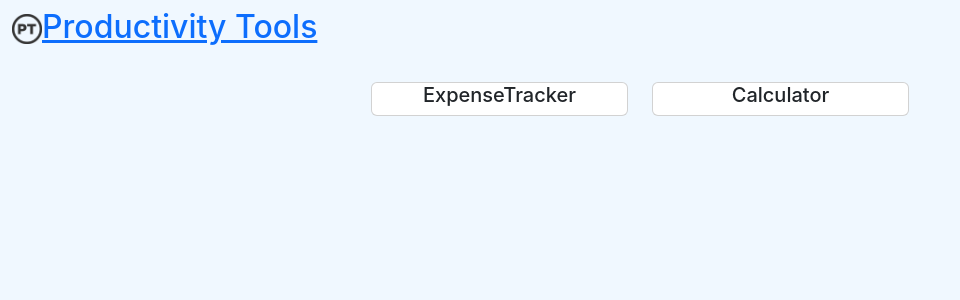
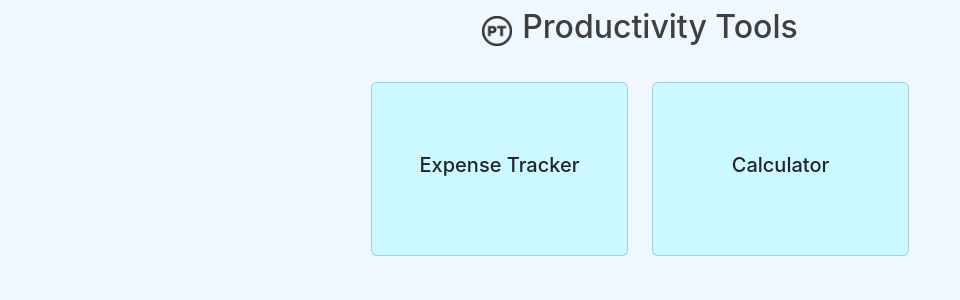
Before and after one commit to ninad365/ProductivityTools, a React (Create React App) app: page / in a window 1280 px wide. Shown: the top 300 px of the page, without its empty margins (0-960 px from the left). Built offline with nearby package versions, Linux system fonts and the light colour scheme.

Commit message:
Improve UI

```diff
--- a/public/index.html
+++ b/public/index.html
@@ -2,7 +2,7 @@
 <html lang="en">
   <head>
     <meta charset="utf-8" />
-    <link rel="icon" href="%PUBLIC_URL%/favicon.ico" />
+    <link rel="icon" href="%PUBLIC_URL%/PT.jpg" />
     <meta name="viewport" content="width=device-width, initial-scale=1" />
     <meta name="theme-color" content="#000000" />
     <meta
--- a/src/App.css
+++ b/src/App.css
@@ -26,3 +26,18 @@ body {
 .container {
   padding: 20px;
 }
+
+.custom-card {
+  min-height: 150px;
+  padding: 70px 0;
+  background-color: rgb(203, 249, 255);
+}
+
+h2 {
+  padding-left: 10px;
+}
+
+.app-name {
+  color: rgb(63, 63, 63);
+  font-size: xx-large;
+}
--- a/src/components/AppSelector.js
+++ b/src/components/AppSelector.js
@@ -10,14 +10,14 @@ export default function AppSelector() {
             <div className='col-3'></div>
                 <div className='col-3'>
                     <Link to="/ExpenseTracker" className="nav-link">
-                        <div className="card text-center">
-                            <h5 className="card-title">ExpenseTracker</h5>
+                        <div className="card text-center custom-card">
+                            <h5 className="card-title">Expense Tracker</h5>
                         </div>
                     </Link>
                 </div>
                 <div className='col-3'>
                     <Link to="/Calculator" className="nav-link">
-                        <div className="card text-center">
+                        <div className="card text-center custom-card">
                             <h5 className="card-title">Calculator</h5>
                         </div>
                     </Link>
--- a/src/components/ExpenseTracker/AddTransaction.js
+++ b/src/components/ExpenseTracker/AddTransaction.js
@@ -31,11 +31,13 @@ export const AddTransaction = (props) => {
         <div className='form'>
             <div className="container">
                 <div className="row">
-                    <div className="col-7">
+                    <div className="col-6">
                         <input value={entry} type="text" className="form-control" aria-label="Sizing example input" onChange={getEntryText} aria-describedby="inputGroup-sizing-sm" />
+                        <label>Text</label>
                     </div>
-                    <div className="col-3">
+                    <div className="col-4">
                         <input value={amount} type="number" className="form-control" aria-label="Sizing example input" onChange={getEntryAmount} aria-describedby="inputGroup-sizing-sm" />
+                        <label>Amount <br/>(Positive: Income, Negative: Expense)</label>
                     </div>
                     <div className="col-2">
                         <button type="submit" className="btn btn-outline-primary" onClick={addExpenseButtonClick}>  Add  </button>
--- a/src/components/NavBar.js
+++ b/src/components/NavBar.js
@@ -1,20 +1,18 @@
 import React from 'react'
 import {
-    NavLink,
+    Link,
 } from "react-router-dom";
 import Logo from "../../src/PT.jpg";
 
 export const NavBar = () => {
     return (
-        <nav className="navbar navbar-light">
-            <div className="container-fluid">
-                <h2>
-                    <NavLink to="/">
-                    <img src={Logo} width="30" height="30" className="d-inline-block" alt=""/>
-                         Productivity Tools
-                    </NavLink>
-                </h2>
-            </div>
+        <nav className="navbar justify-content-center">
+            <img src={Logo} width="30" height="30" className="d-inline-block" alt="" />
+            <h2>
+                <Link to="/" className='app-name' style={{ textDecoration: 'none' }}>
+                    Productivity Tools
+                </Link>
+            </h2>
         </nav>
     )
 }
```
Also changed, not shown: public/PT.jpg (added), public/manifest.json, 1 other file (tests, documents, lock files or other folders).
